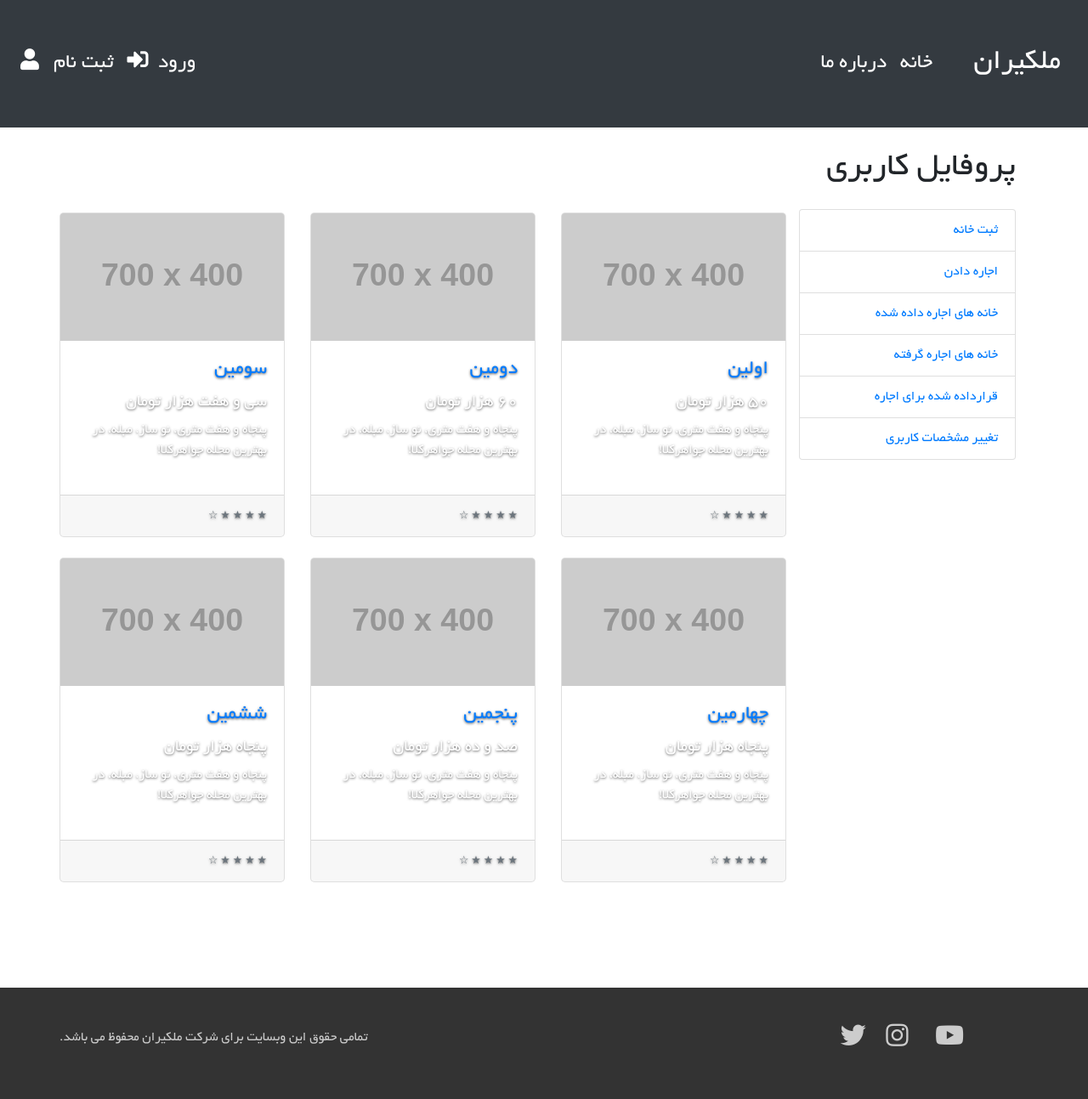
After one commit to Monajem/tahlil, a Django app: page /user-home-rented in a window 1280 px wide. The commit adds this page. Shown: the whole page at 85% size. Run offline with Django 3.2, Linux system fonts and the light colour scheme; grey boxes labelled with a size stand in for pictures from a placeholder-image service; some libraries are stand-ins or nearby versions.

Commit message:
user profile added

```diff
--- a/main/templates/main/home-register.html
+++ b/main/templates/main/home-register.html
@@ -17,7 +17,7 @@
 
 			<div class="wrap-input100 validate-input bg1 rs1-wrap-input100" data-validate = "Enter Your Email (e@a.x)">
 				<span class="label-input100"> متراژ *</span>
-				<input class="input100" type="text" name="email" placeholder=" ">
+				<input class="input100" type="text" name="email" placeholder=" متراژ را وارد کنید ">
 			</div>
 
 			<div class="wrap-input100 bg1 rs1-wrap-input100">
@@ -98,7 +98,7 @@
 			<div class="container-contact100-form-btn">
 				<button class="contact100-form-btn">
 						<span>
-							Submit
+							ثبت
 							<i class="fa fa-long-arrow-right m-l-7" aria-hidden="true"></i>
 						</span>
 				</button>
--- /dev/null
+++ b/main/templates/main/profile-base.html
@@ -0,0 +1,39 @@
+{% extends "main/base.html" %}
+
+{%block content%}
+{% load static %}
+
+
+<div class="container">
+
+    <div class="row">
+
+        <div class="col-lg-3">
+
+            <h1 class="my-4"> پروفایل کاربری </h1>
+            <div class="list-group">
+                 <a href="{% url 'home-register'%}" class="list-group-item">   ثبت خانه </a>
+                  <a href="{% url 'home-register'%}" class="list-group-item">   اجاره دادن </a>
+                <a href="{% url 'user-home-rented'%}" class="list-group-item">   خانه های اجاره داده شده</a>
+                <a href="{% url 'user-home-renting'%}" class="list-group-item">  خانه های اجاره گرفته</a>
+                <a href="{% url 'user-home-active'%}" class="list-group-item"> قرارداده شده برای اجاره</a>
+                <a href="#" class="list-group-item">  تغییر مشخصات کاربری</a>
+
+
+            </div>
+
+        </div>
+        <!-- /.col-lg-3 -->
+
+        {%block content1%}{% endblock %}
+
+    </div>
+    <!-- /.row -->
+
+</div>
+
+
+
+
+
+{% endblock content %}
--- /dev/null
+++ b/main/templates/main/user-home-rented.html
@@ -0,0 +1,115 @@
+{% extends "main/profile-base.html" %}
+
+{%block content1%}
+{% load static %}
+
+<!-- /.col-lg-3 -->
+
+<div class="col-lg-9 padded">
+
+  <div class="row">
+
+    <div class="col-lg-4 col-md-6 mb-4">
+      <div class="card h-100">
+        <a href="#"><img class="card-img-top" src="http://placehold.it/700x400" alt=""></a>
+        <div class="card-body">
+          <h4 class="card-title">
+            <a href="#"> اولین </a>
+          </h4>
+          <h5> 50 هزار تومان</h5>
+          <p class="card-text"> پنجاه و هفت متری، نو ساز، مبله، در بهترین محله جواهرکلا!</p>
+        </div>
+        <div class="card-footer">
+          <small class="text-muted">&#9733; &#9733; &#9733; &#9733; &#9734;</small>
+        </div>
+      </div>
+    </div>
+
+    <div class="col-lg-4 col-md-6 mb-4">
+      <div class="card h-100">
+        <a href="#"><img class="card-img-top" src="http://placehold.it/700x400" alt=""></a>
+        <div class="card-body">
+          <h4 class="card-title">
+            <a href="#">دومین</a>
+          </h4>
+          <h5>60 هزار تومان</h5>
+          <p class="card-text">پنجاه و هفت متری، نو ساز، مبله، در بهترین محله جواهرکلا! </p>
+        </div>
+        <div class="card-footer">
+          <small class="text-muted">&#9733; &#9733; &#9733; &#9733; &#9734;</small>
+        </div>
+      </div>
+    </div>
+
+    <div class="col-lg-4 col-md-6 mb-4">
+      <div class="card h-100">
+        <a href="#"><img class="card-img-top" src="http://placehold.it/700x400" alt=""></a>
+        <div class="card-body">
+          <h4 class="card-title">
+            <a href="#">سومین </a>
+          </h4>
+          <h5> سی و هفت هزار تومان</h5>
+          <p class="card-text"> پنجاه و هفت متری، نو ساز، مبله، در بهترین محله جواهرکلا! </p>
+        </div>
+        <div class="card-footer">
+          <small class="text-muted">&#9733; &#9733; &#9733; &#9733; &#9734;</small>
+        </div>
+      </div>
+    </div>
+
+    <div class="col-lg-4 col-md-6 mb-4">
+      <div class="card h-100">
+        <a href="#"><img class="card-img-top" src="http://placehold.it/700x400" alt=""></a>
+        <div class="card-body">
+          <h4 class="card-title">
+            <a href="#"> چهارمین </a>
+          </h4>
+          <h5>پنجاه هزار تومان</h5>
+          <p class="card-text">پنجاه و هفت متری، نو ساز، مبله، در بهترین محله جواهرکلا! </p>
+        </div>
+        <div class="card-footer">
+          <small class="text-muted">&#9733; &#9733; &#9733; &#9733; &#9734;</small>
+        </div>
+      </div>
+    </div>
+
+    <div class="col-lg-4 col-md-6 mb-4">
+      <div class="card h-100">
+        <a href="#"><img class="card-img-top" src="http://placehold.it/700x400" alt=""></a>
+        <div class="card-body">
+          <h4 class="card-title">
+            <a href="#">پنجمین</a>
+          </h4>
+          <h5> صد و ده هزار تومان</h5>
+          <p class="card-text"> پنجاه و هفت متری، نو ساز، مبله، در بهترین محله جواهرکلا!</p>
+        </div>
+        <div class="card-footer">
+          <small class="text-muted">&#9733; &#9733; &#9733; &#9733; &#9734;</small>
+        </div>
+      </div>
+    </div>
+
+    <div class="col-lg-4 col-md-6 mb-4">
+      <div class="card h-100">
+        <a href="#"><img class="card-img-top" src="http://placehold.it/700x400" alt=""></a>
+        <div class="card-body">
+          <h4 class="card-title">
+            <a href="#">ششمین</a>
+          </h4>
+          <h5> پنجاه هزار تومان</h5>
+          <p class="card-text">پنجاه و هفت متری، نو ساز، مبله، در بهترین محله جواهرکلا!</p>
+        </div>
+        <div class="card-footer">
+          <small class="text-muted">&#9733; &#9733; &#9733; &#9733; &#9734;</small>
+        </div>
+      </div>
+    </div>
+
+  </div>
+  <!-- /.row -->
+
+</div>
+<!-- /.col-lg-9 -->
+
+
+{% endblock content1 %}
--- a/main/urls.py
+++ b/main/urls.py
@@ -7,5 +7,9 @@ urlpatterns = [
     path('register', views.register, name="register"),
     path('result', views.result, name="result"),
     path('home-register', views.home_register, name="home-register"),
-    path('userhomes', views.userhomes, name="userhomes"),
+    path('user-home-rented', views.user_home_rented, name="user-home-rented"),
+    path('profile', views.profile, name='profile'),
+    path('user-home-renting', views.user_home_rented, name="user-home-renting"),
+    path('user-home-active', views.user_home_active, name="user-home-active"),
+
 ]
--- a/main/views.py
+++ b/main/views.py
@@ -22,5 +22,16 @@ def result(request) :
 def home_register(request):
     return render(request, 'main/home-register.html')
 
-def userhomes(request):
-    return render(request, 'main/userhomes.html')
+
+def user_home_rented(request):
+    return render(request, 'main/user-home-rented.html')
+
+
+def profile(request):
+    return render(request, 'main/profile-base.html')
+
+def user_home_renting(request):
+    return render(request, 'main/user-home-renting.html')
+
+def user_home_active(request):
+    return render(request, 'main/user-home-active.html')
```
Also changed, not shown: main/templates/main/user-home-active.html (added, +115 -0 lines), main/templates/main/user-home-renting.html (added, +115 -0 lines), main/templates/main/userhomes.html (deleted, +0 -145 lines).
